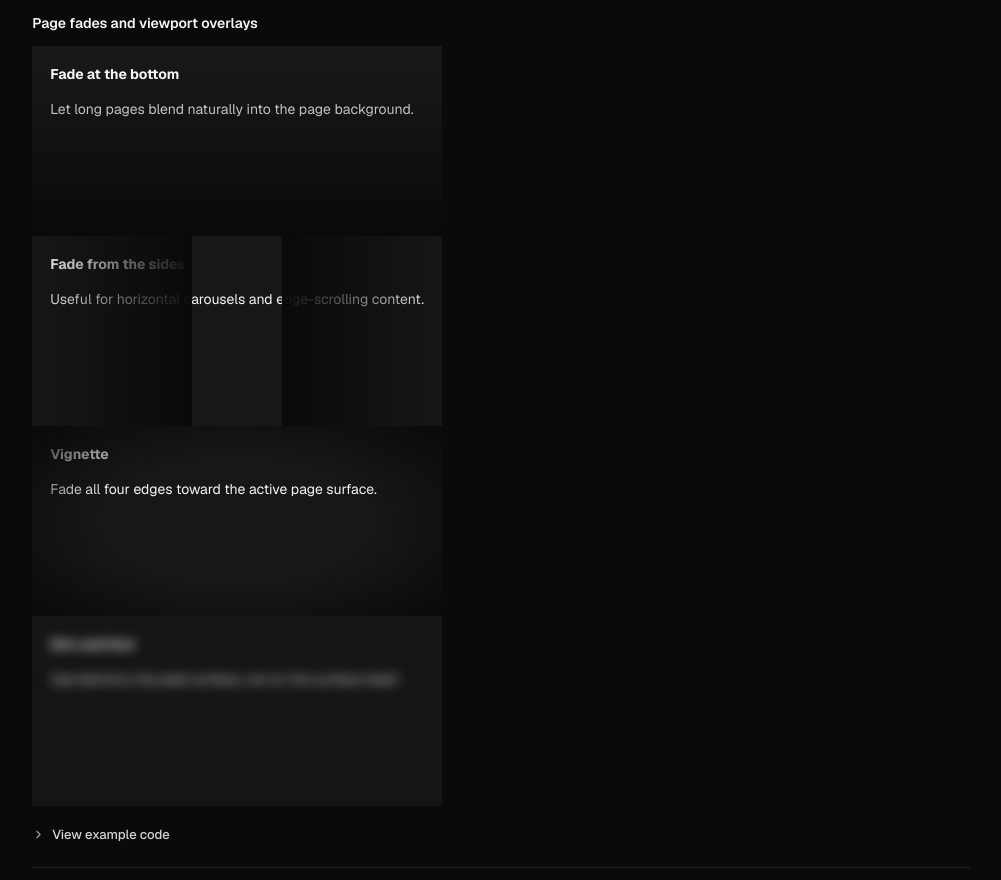
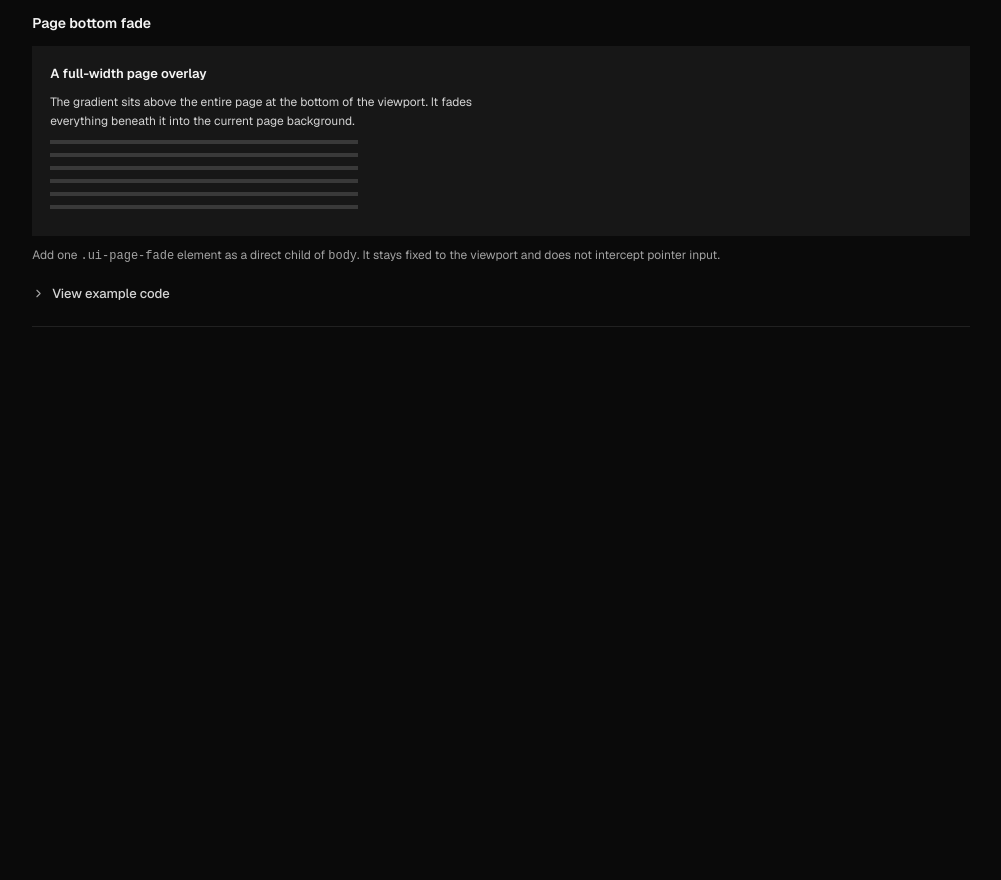
Before and after one commit to aabhro/Omorphia, a website: page index.html in a window 1280 px wide. Shown: the part 8124-9004 px from the top of the page, without its empty margins (259-1260 px from the left). After the commit the page ends 8664 px from the top, so only its background shows below. Drawn offline with nearby package versions, Linux system fonts and the light colour scheme.

Commit message:
docs: demonstrate a page-wide bottom gradient fade

```diff
--- a/index.html
+++ b/index.html
@@ -396,30 +396,21 @@
           <ui-button onclick="Omorphia.theme.set('auto')">Match system</ui-button>
           <ui-button variant="subtle" onclick="['--ui-accent','--ui-accent-hover','--ui-accent-contrast'].forEach(v => document.documentElement.style.removeProperty(v))">Neutral accents</ui-button>
         </div></template></div>
-      <div class="demo" id="overlay-effects"><div class="demo-title">Page fades and viewport overlays</div><template>
-        <div class="overlay-effect-grid">
-          <div class="overlay-effect-preview">
-            <div class="overlay-effect-copy"><strong>Fade at the bottom</strong><p>Let long pages blend naturally into the page background.</p></div>
-            <div class="ui-overlay ui-overlay--fade-bottom" aria-hidden="true"></div>
+      <div class="demo" id="overlay-effects"><div class="demo-title">Page bottom fade</div><template>
+        <div class="overlay-effect-preview">
+          <div class="overlay-effect-preview-content">
+            <strong>A full-width page overlay</strong>
+            <p>The gradient sits above the entire page at the bottom of the viewport. It fades everything beneath it into the current page background.</p>
+            <span></span><span></span><span></span><span></span><span></span><span></span>
           </div>
-          <div class="overlay-effect-preview">
-            <div class="overlay-effect-copy"><strong>Fade from the sides</strong><p>Useful for horizontal carousels and edge-scrolling content.</p></div>
-            <div class="ui-overlay ui-overlay--fade-left" aria-hidden="true"></div>
-            <div class="ui-overlay ui-overlay--fade-right" aria-hidden="true"></div>
-          </div>
-          <div class="overlay-effect-preview">
-            <div class="overlay-effect-copy"><strong>Vignette</strong><p>Fade all four edges toward the active page surface.</p></div>
-            <div class="ui-overlay ui-overlay--vignette" aria-hidden="true"></div>
-          </div>
-          <div class="overlay-effect-preview overlay-effect-preview--backdrop">
-            <div class="overlay-effect-copy"><strong>Dim and blur</strong><p>Use behind a focused surface, not on the surface itself.</p></div>
-            <div class="ui-overlay ui-overlay--blur" aria-hidden="true"></div>
-          </div>
+          <div class="ui-page-fade" aria-hidden="true"></div>
         </div>
+        <p class="ui-hint">Add one <code>.ui-page-fade</code> element as a direct child of <code>body</code>. It stays fixed to the viewport and does not intercept pointer input.</p>
       </template></div>
     </section>
   </div>
 </div>
+<div class="ui-page-fade" aria-hidden="true"></div>
 
 <ui-command-palette hotkey="mod+shift+k" placeholder="Search sections and actions…">
   <ui-command label="Open the invite dialog" group="Actions" icon="send" description="Demonstrates a declarative command" onselect="document.getElementById('invite-modal').show()"></ui-command>
```
